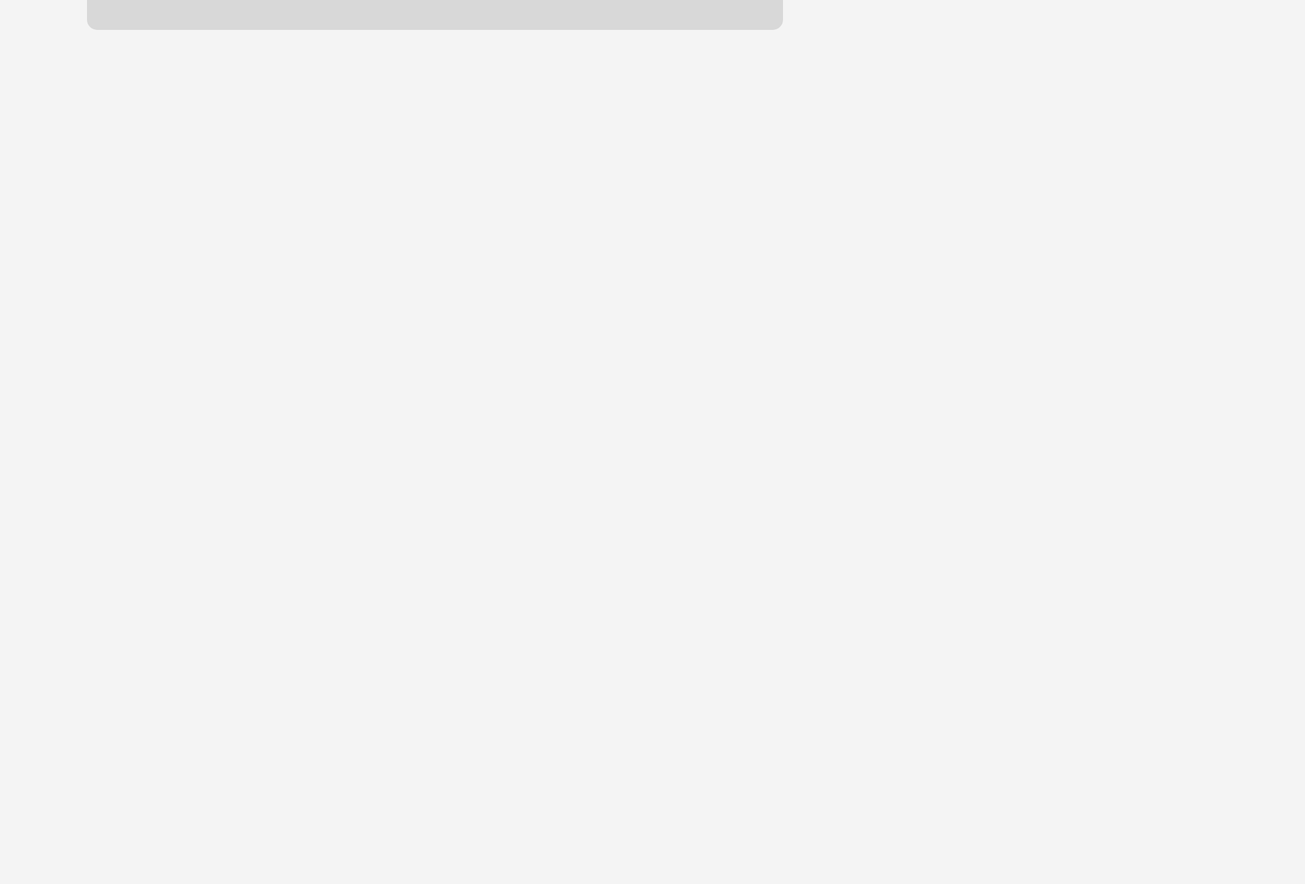
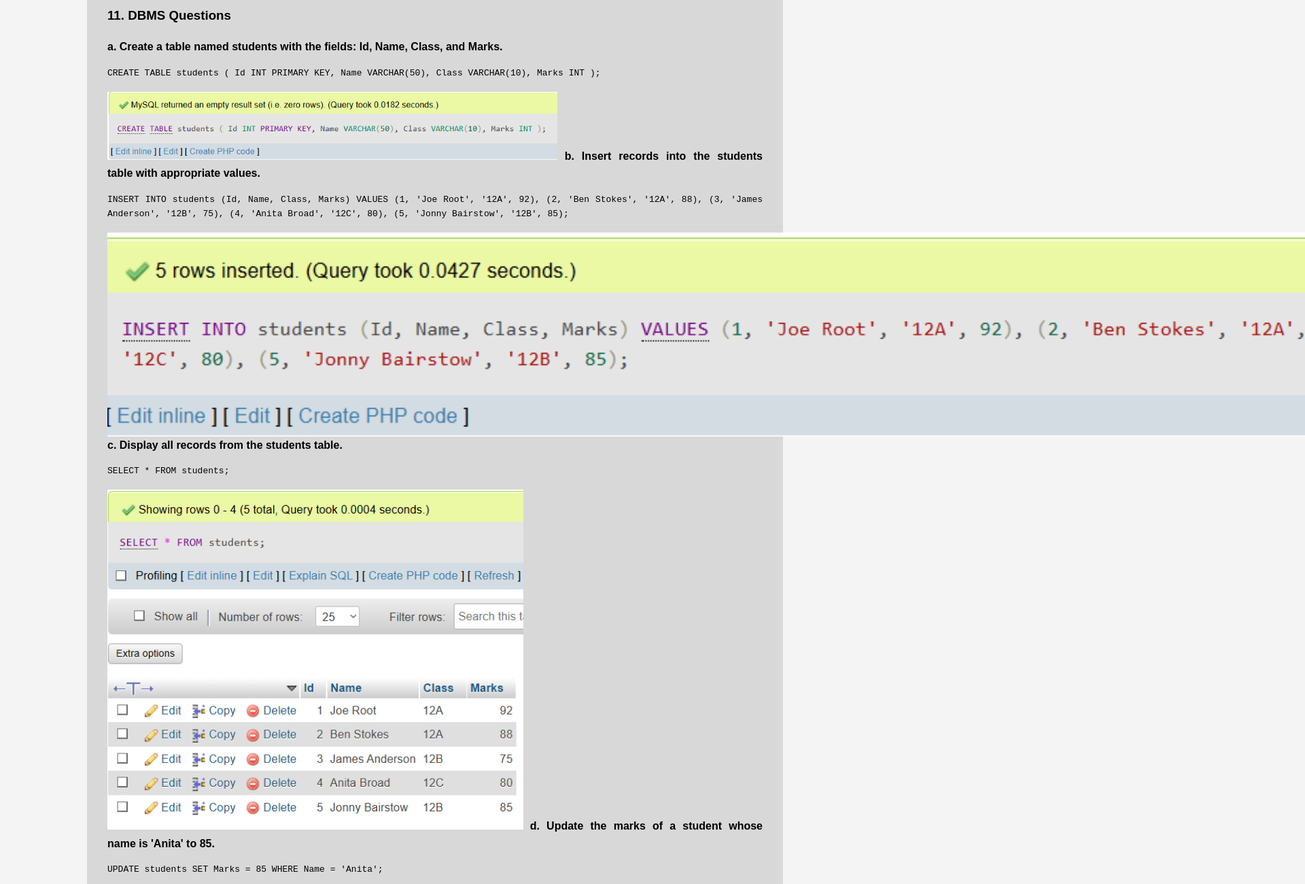
Before and after one commit to PranavPangeni/CHAPTER-1, a plain HTML site: page UNIT1.html in a window 1280 px wide. Shown: the part 4780-6080 px from the top of the page at 68% size, 1920 px wide, since content can reach past the window. Before the commit the page ends 4844 px from the top, so only its background shows below. Drawn offline with Linux system fonts and the light colour scheme.

Commit message:
Update UNIT1.html

```diff
--- a/UNIT1.html
+++ b/UNIT1.html
@@ -291,6 +291,39 @@
                     </ul>
                 </li>
             </ol>
+
+             <h3>11. DBMS Questions</h3>
+             <strong>a. Create a table named students with the fields: Id, Name, Class, and Marks.</strong>
+             <p><code>CREATE TABLE students (
+                        Id INT PRIMARY KEY,
+                        Name VARCHAR(50),
+                        Class VARCHAR(10),
+                        Marks INT
+                        );</code></p>
+             <img src = "createtable.png" widht="300" height="100">
+             <strong> b. Insert records into the students table with appropriate values.</strong>
+             <p><code>INSERT INTO students (Id, Name, Class, Marks) VALUES
+                        (1, 'Joe Root', '12A', 92),
+                        (2, 'Ben Stokes', '12A', 88),
+                        (3, 'James Anderson', '12B', 75),
+                        (4, 'Anita Broad', '12C', 80),
+                        (5, 'Jonny Bairstow', '12B', 85);</code></p>
+             <img src = "insertinfo.png" widht="400" height="300">
+             <strong>c. Display all records from the students table.</strong>
+             <p><code>SELECT * FROM students;</code></p>
+             <img src = "display.png" widht="400" height="500">
+             <strong>d. Update the marks of a student whose name is 'Anita' to 85.</strong>
+             <p><code>UPDATE students
+                        SET Marks = 85
+                        WHERE Name = 'Anita';
+                        </code></p>
+             <img src = "Anita.png" widht="300" height="100">
+             <img src = "Anita2.png" widht="400" height="300">
+             <strong>e. Delete the record of the student with id = 3.</strong>
+             <p><code>DELETE FROM students
+                        WHERE Id = 3;</code></p>
+             <img src = "Delete.png" widht="300" height="100">
+             <img src = "Delete2.png" widht="300" height="400">
         </div>
     </div>
 
```
